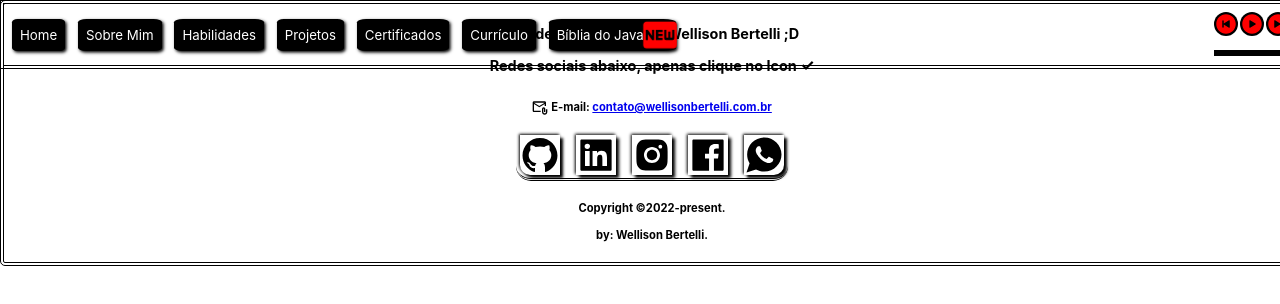
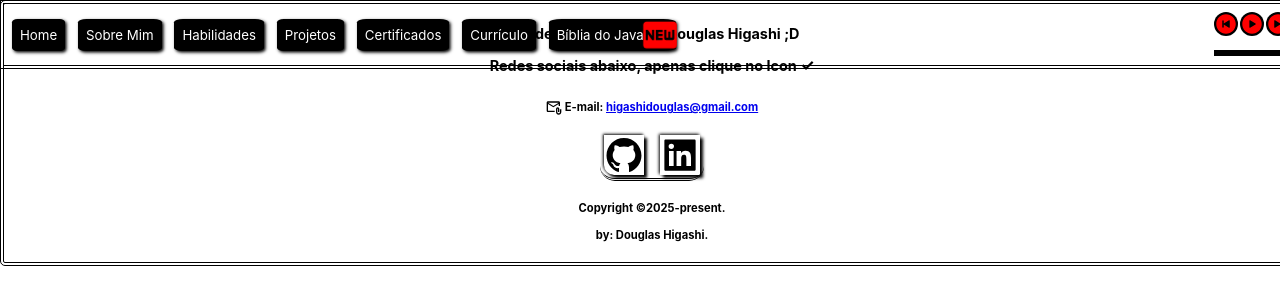
Before and after one commit to DouglasHigashi/portifoliio, a React (Create React App) app: page / in a window 1280 px wide. Shown: the top 304 px of the page. Built offline with nearby package versions, Linux system fonts and the light colour scheme.

Commit message:
Refact: Adequa nomes e redes sociais para Douglas Higashi.

```diff
--- a/src/components/mainFooter/MainFooter.js
+++ b/src/components/mainFooter/MainFooter.js
@@ -14,12 +14,12 @@ export default function MainFooter() {
     return (
         <div>
         <div className='footer-description'>
-          <p>Site desenvolvido pelo Wellison Bertelli ;D</p>
+          <p>Site desenvolvido pelo Douglas Higashi ;D</p>
           <p>Redes sociais abaixo, apenas clique no Icon <span>✓</span></p>
           <div className='footer-copyright'>
             <div className='footer-icon-email--container'>
               <i className='footer-icon--email'><MdOutlineAttachEmail/></i>
-              <h3>E-mail: <a href="mailto:contato@wellisonbertelli.com.br">contato@wellisonbertelli.com.br</a></h3>
+              <h3>E-mail: <a href="mailto:higashidouglas@gmail.com">higashidouglas@gmail.com</a></h3>
             </div>
 
           </div>
@@ -27,16 +27,16 @@ export default function MainFooter() {
         </div>
         <div className='footer-icons'>
           <div className='footer-icons--click'>
-            <a href="https://www.github.com/WelBert-dev" target="_blank"><AiFillGithub /></a>
-            <a href="https://www.linkedin.com/in/wellison-bertelli-2191ba204" target="_blank"><AiFillLinkedin /></a>
-            <a href="https://www.instagram.com/lunatic_bertelli/" target="_blank"><AiFillInstagram /></a>
+            <a href="https://github.com/DouglasHigashi" target="_blank"><AiFillGithub /></a>
+            <a href="https://www.linkedin.com/in/douglas-candido-higashi-04a64a230/" target="_blank"><AiFillLinkedin /></a>
+            {/* <a href="https://www.instagram.com/lunatic_bertelli/" target="_blank"><AiFillInstagram /></a>
             <a href="https://web.facebook.com/wellison.bertelli.7" target="_blank"><AiFillFacebook /></a>
-            <a href="https://api.whatsapp.com/send/?phone=%2B5511942989935&text&type=phone_number&app_absent=0" target="_blank"><IoLogoWhatsapp /></a>
+            <a href="https://api.whatsapp.com/send/?phone=%2B5511942989935&text&type=phone_number&app_absent=0" target="_blank"><IoLogoWhatsapp /></a> */}
           </div>
         </div>
         <div className='footer-copyright'>
-            <h3>Copyright ©2022-present.</h3>
-            <h3>by: Wellison Bertelli.</h3>
+            <h3>Copyright ©2025-present.</h3>
+            <h3>by: Douglas Higashi.</h3>
 
         </div>
       </div>
```
